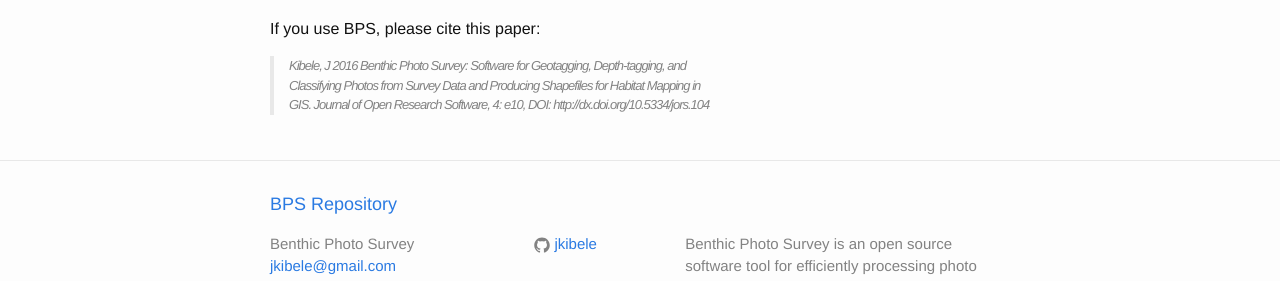
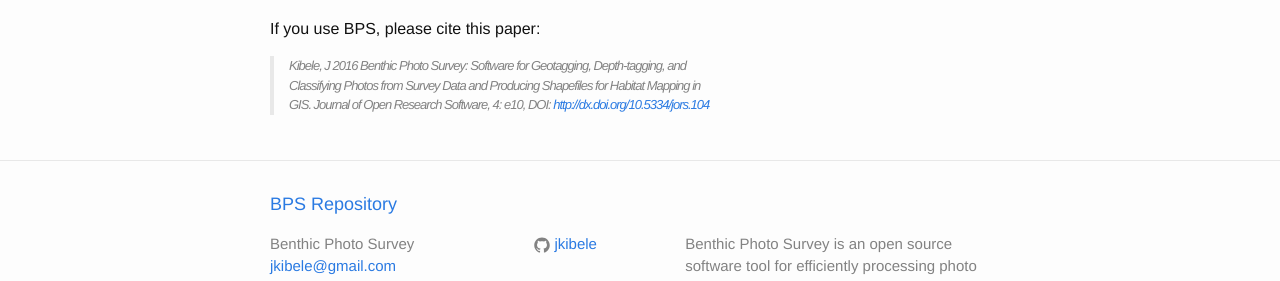
Before and after one commit to jkibele/benthic_photo_survey, a Jekyll site: the page built from index.html, in a window 1280 px wide. Shown: the part 345-626 px from the top of the page. Built offline with Jekyll 4.4.1, drawn with Linux system fonts in a browser that asks for light colours.

Commit message:
Linking doi in citation

```diff
--- a/index.html
+++ b/index.html
@@ -19,7 +19,7 @@
   	</ul>
 
   	<p>If you use BPS, please cite this paper:</p>
-  	<blockquote style="font-size:small" cite=http://dx.doi.org/10.5334/jors.104>Kibele, J 2016 Benthic Photo Survey: Software for Geotagging, Depth-tagging, and Classifying Photos from Survey Data and Producing Shapefiles for Habitat Mapping in GIS. Journal of Open Research Software, 4: e10, DOI: http://dx.doi.org/10.5334/jors.104</blockquote>
+  	<blockquote style="font-size:small" cite=http://dx.doi.org/10.5334/jors.104>Kibele, J 2016 Benthic Photo Survey: Software for Geotagging, Depth-tagging, and Classifying Photos from Survey Data and Producing Shapefiles for Habitat Mapping in GIS. Journal of Open Research Software, 4: e10, DOI: <a href=http://dx.doi.org/10.5334/jors.104>http://dx.doi.org/10.5334/jors.104</a></blockquote>
   </span>
   <span style="display: inline-block; width:256px; float:right">
   	<img src="{{ site.baseurl }}/images/BPS_256x256.png">
```
